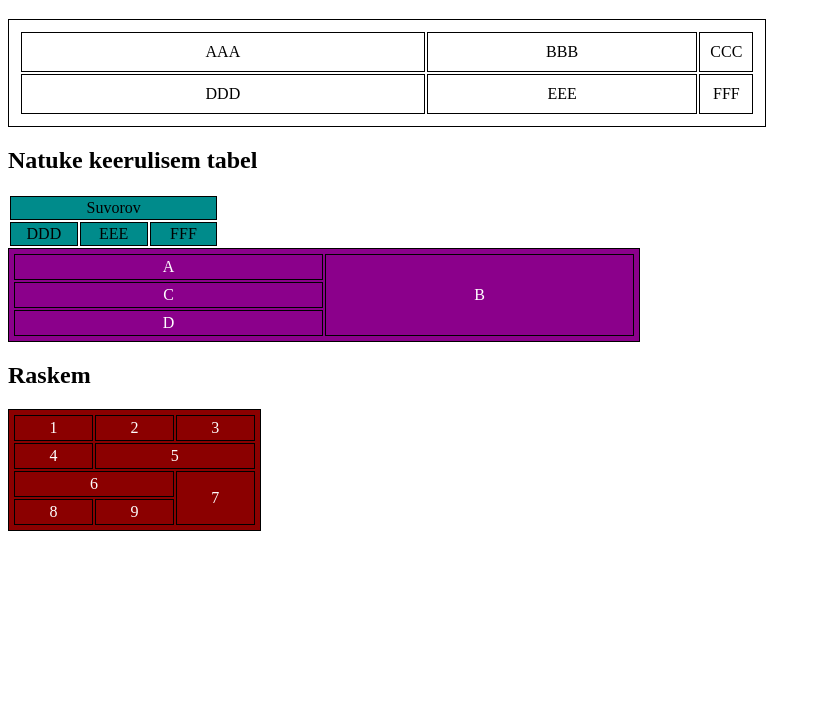
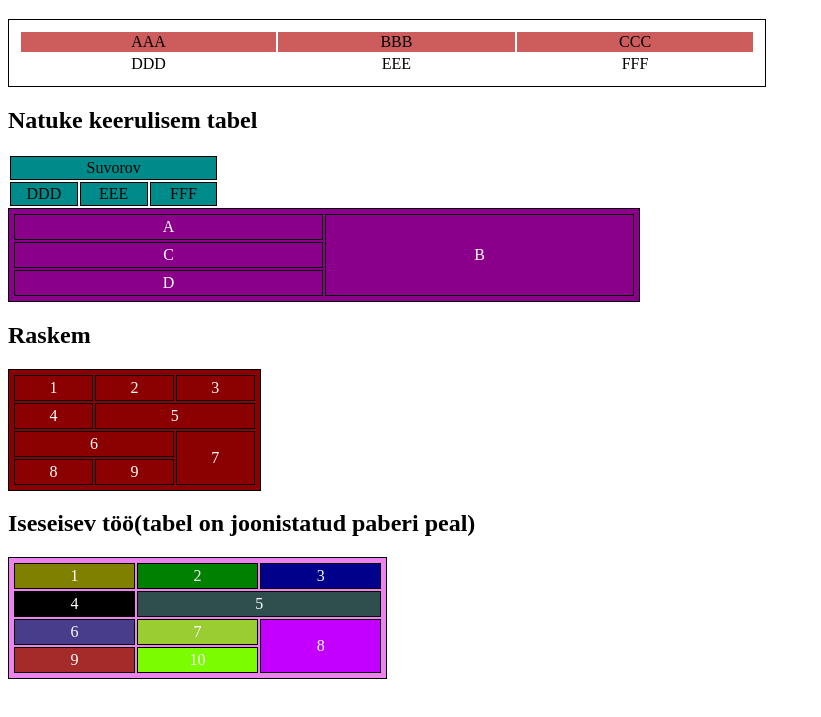
Before and after one commit to yamarkli119/VeebirakendusTiTpv24, a plain HTML site: page tabelid.html in a window 1280 px wide. Shown: the part 61-778 px from the top of the page, without its empty margins (0-821 px from the left). Drawn offline with Linux system fonts and the light colour scheme.

Commit message:
Add files via upload

```diff
--- a/TABLEstyle.css
+++ b/TABLEstyle.css
@@ -1,4 +1,4 @@
-table#LHT, td{
+table#LHT{
     width: 60%;
     border: 1px solid black;
     text-align: center;
@@ -28,3 +28,59 @@ table#Keeruline2, table#Keeruline2 td{
     background-color: darkred;
     color: white;
 }
+#LHT tr:nth-child(1) td:nth-child(1){
+    background-color: indianred;
+}
+#LHT tr:nth-child(1) td:nth-child(2){
+    background-color: indianred;
+}
+#LHT tr:nth-child(1) td:nth-child(3){
+    background-color: indianred;
+}
+#LHT tr:nth-child(1) td:nth-child(4){
+    background-color: indianred;
+}
+#LHT tr:nth-child(1) td:nth-child(5){
+    background-color: indianred;
+}
+#LHT tr:nth-child(1) td:nth-child(6){
+    background-color: indianred;
+}
+table#iseseisev, table#iseseisev td{
+    width: 30%;
+    border: 1px solid black;
+    text-align: center;
+    padding: 3px;
+    background-color: violet;
+    color: white;
+}
+#iseseisev tr:nth-child(1) td:nth-child(1){
+    background-color: olive;
+}
+#iseseisev tr:nth-child(1) td:nth-child(2){
+    background-color: green;
+}
+#iseseisev tr:nth-child(1) td:nth-child(3){
+    background-color: darkblue;
+}
+#iseseisev tr:nth-child(2) td:nth-child(1){
+    background-color: black;
+}
+#iseseisev tr:nth-child(2) td:nth-child(2){
+    background-color: darkslategrey;
+}
+#iseseisev tr:nth-child(3) td:nth-child(1){
+    background-color: darkslateblue;
+}
+#iseseisev tr:nth-child(3) td:nth-child(2){
+    background-color: yellowgreen;
+}
+#iseseisev tr:nth-child(3) td:nth-child(3){
+    background-color: #c300ff;
+}
+#iseseisev tr:nth-child(4) td:nth-child(1){
+    background-color: brown;
+}
+#iseseisev tr:nth-child(4) td:nth-child(2){
+    background-color: lawngreen;
+}
--- a/tabelid.html
+++ b/tabelid.html
@@ -64,5 +64,27 @@
   <td>8</td>
   <td>9</td>
 </table>
+<h2>Iseseisev töö(tabel on joonistatud paberi peal)</h2>
+<table id="iseseisev">
+  <tr>
+    <td>1</td>
+    <td>2</td>
+    <td>3</td>
+  </tr>
+  <tr>
+    <td>4</td>
+    <td colspan="2">5</td>
+  </tr>
+  <tr>
+    <td>6</td>
+    <td>7</td>
+    <td rowspan="3">8</td>
+  </tr>
+  <tr>
+    <td>9</td>
+    <td>10</td>
+  </tr>
+
+</table>
 </body>
 </html>
```
